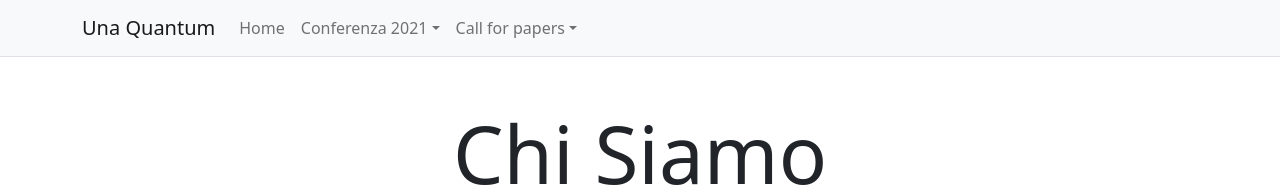
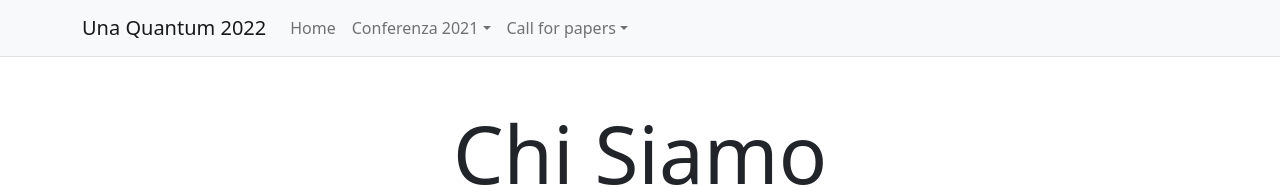
Before and after one commit to Heryx/UQ2022, a plain HTML site: page reference/about.html in a window 1280 px wide. Shown: the top 187 px of the page. Drawn offline with Linux system fonts and the light colour scheme.

Commit message:
Update about.html

```diff
--- a/reference/about.html
+++ b/reference/about.html
@@ -15,7 +15,7 @@
 	  <body>
 		<nav class="navbar navbar-expand-lg navbar-light bg-light border-bottom fixed-top">
 		  <div class="container">
-			<a href="../index.html" class="navbar-brand">Una Quantum</a>
+			<a href="../index.html" class="navbar-brand">Una Quantum 2022</a>
 			<button class="navbar-toggler" type="button" data-bs-toggle="collapse" data-bs-target="#navbarCollapse" aria-controls="navbarCollapse" aria-expanded="false" aria-label="Toggle navigation">
 			  <span class="navbar-toggler-icon"></span>
 			</button>
@@ -24,7 +24,6 @@
 				<li class="nav-item">
 				  <a href="../index.html" class="nav-link">Home</a>
 				 </li>
-
 				<li class="nav-item dropdown">
 					<a href="#" class="nav-link dropdown-toggle" data-bs-toggle="dropdown" aria-haspopup="true" aria-expanded="false">Conferenza 2021</a>
 					<div class="dropdown-menu">
@@ -39,34 +38,7 @@
 						<a href="../reference/callforpaper.html" class="dropdown-item">Call for papers</a>
 					</div>
 				</li>
-
-
-	<!--
-				</li>
-				<li class="nav-item">
-				  <a href="services.html" class="nav-link">Services</a>
-				</li>
-				<li class="nav-item active">
-				  <a href="about.html" class="nav-link active" aria-current="page">About</a>
-				</li>
-				<li class="nav-item">
-				  <a href="team.html" class="nav-link">Team</a>
-				</li>
-				<li class="nav-item">
-				  <a href="contact.html" class="nav-link">Contact</a>
-				</li>
-	-->
 			  </ul>
-	<!--
-			  <div class="dropdown">
-				<button type="button" class="btn btn-secondary btn-sm dropdown-toggle" id="dropdownLanguage" data-bs-toggle="dropdown" aria-haspopup="true" aria-expanded="false">Change language:</button>
-				<div class="dropdown-menu" aria-labelledby="dropdownLanguage">
-				  <a href="https://companyname.com/language" class="dropdown-item">Language</a>
-				  <a href="https://companyname.com/language" class="dropdown-item">Language</a>
-				  <a href="https://companyname.com/language" class="dropdown-item">Language</a>
-				</div>
-			  </div>
-	-->
 			</div>
 		  </div>
 		</nav>
```
